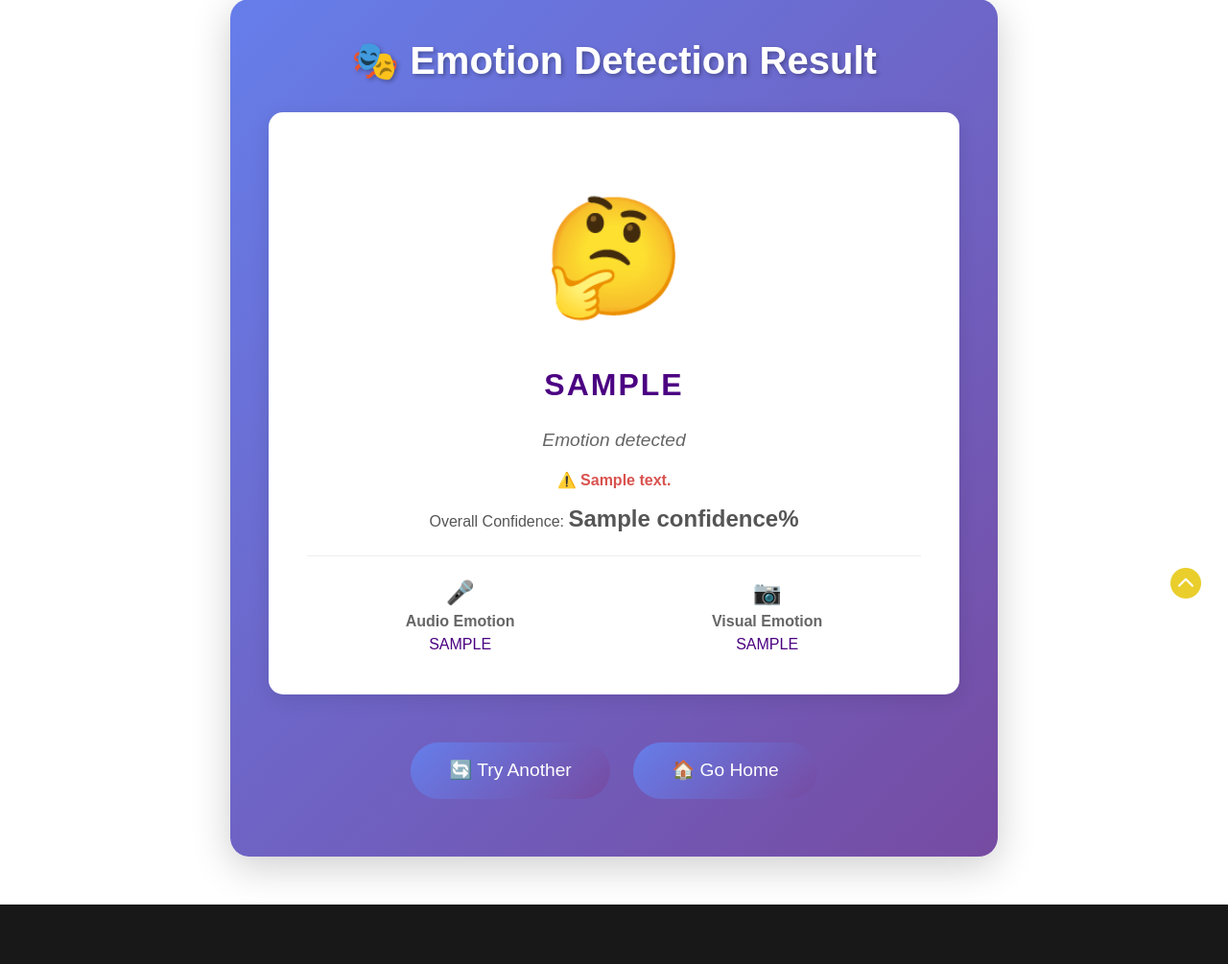
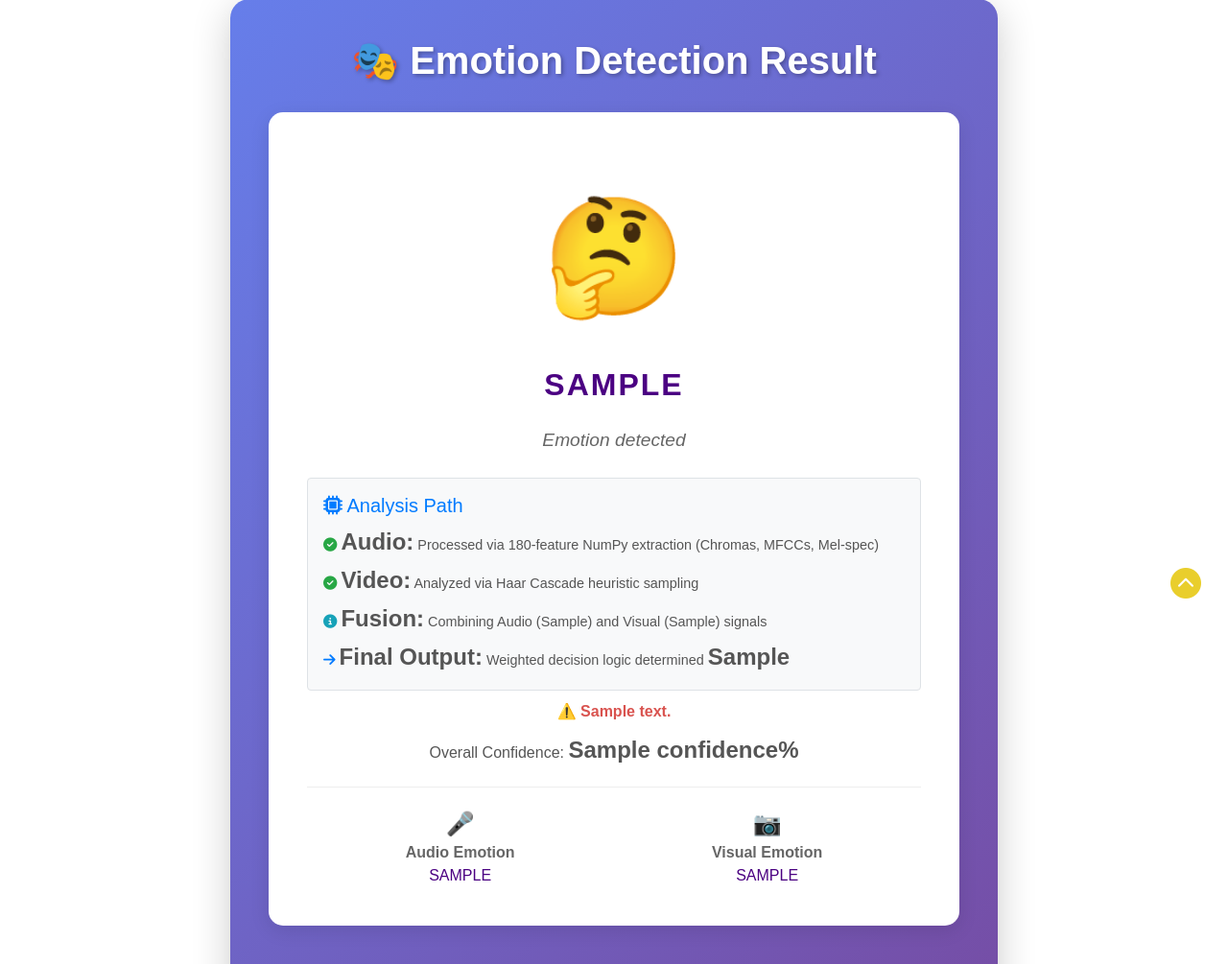
Before and after one commit to pr540/capestone-project-1, a Flask app: template templates/result.html in a window 1280 px wide. Shown: the part 142-1147 px from the top of the page at 96% size. Run offline with Flask 3, Linux system fonts and the light colour scheme; the template is opened without the code that fills it: most values are stand-ins (such as "Sample title", 1, 10 or a date in 2020); some libraries are stand-ins or nearby versions; some web fonts are replaced.

Commit message:
fix(display): resolve truncated emotion name and add analysis path visualization

```diff
--- a/templates/result.html
+++ b/templates/result.html
@@ -107,7 +107,7 @@
     <div class="emotion-emoji">😐</div>
     <div class="emotion-name">Neutral</div>
     <div class="emotion-description">The speaker appears to be expressing a neutral emotion</div>
-    {% elif predicted_emotion == 'ps' %}
+    {% elif predicted_emotion in ['ps', 'Pleasant Surprise'] %}
     <div class="emotion-emoji">🤩</div>
     <div class="emotion-name">Pleasant Surprise</div>
     <div class="emotion-description">The speaker appears to be expressing pleasant surprise</div>
@@ -124,6 +124,25 @@
     <div class="emotion-name">{{ predicted_emotion }}</div>
     <div class="emotion-description">Emotion detected</div>
     {% endif %}
+
+    <div class="mt-4 p-3 bg-light border rounded text-left">
+      <h5 class="text-primary mb-2"><i class="fas fa-microchip"></i> Analysis Path</h5>
+      <ul class="list-unstyled mb-0" style="font-size: 0.9rem; color: #555;">
+        <li class="mb-1"><i class="fas fa-check-circle text-success"></i> <strong>Audio:</strong> Processed via 180-feature
+          NumPy extraction (Chromas, MFCCs, Mel-spec)</li>
+        {% if visual_emotion %}
+        <li class="mb-1"><i class="fas fa-check-circle text-success"></i> <strong>Video:</strong> Analyzed via Haar Cascade
+          heuristic sampling</li>
+        <li class="mb-1"><i class="fas fa-info-circle text-info"></i> <strong>Fusion:</strong> Combining Audio ({{
+          audio_emotion }}) and Visual ({{ visual_emotion }}) signals</li>
+        {% else %}
+        <li class="mb-1"><i class="fas fa-info-circle text-info"></i> <strong>Signal:</strong> Standalone Audio signal
+          analysis</li>
+        {% endif %}
+        <li><i class="fas fa-arrow-right text-primary"></i> <strong>Final Output:</strong> Weighted decision logic
+          determined <strong>{{ predicted_emotion }}</strong></li>
+      </ul>
+    </div>
 
     {% if note %}
     <div style="color: #d9534f; margin-top: 10px; font-weight: bold;">
```
Also changed, not shown: mlp_numpy.py (+9 -2 lines).
